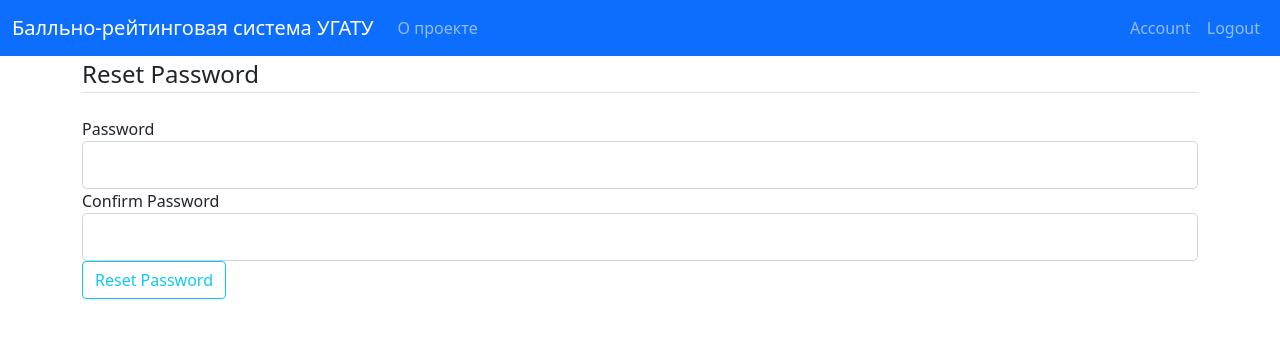
After one commit to sumluxgirl/flaskProject, a Flask app: page /reset_password/1 in a window 1280 px wide. The commit adds this page. Shown: the top 338 px of the page. Run offline with Flask 2, Linux system fonts and the light colour scheme; a user stored in the database is signed in; some libraries are stand-ins or nearby versions.

Commit message:
change password

```diff
--- a/pointraing/forms.py
+++ b/pointraing/forms.py
@@ -1,6 +1,6 @@
 from flask_wtf import FlaskForm
 from wtforms import StringField, PasswordField, SubmitField, BooleanField
-from wtforms.validators import DataRequired
+from wtforms.validators import DataRequired, EqualTo
 
 
 class LoginForm(FlaskForm):
@@ -9,3 +9,10 @@ class LoginForm(FlaskForm):
     password = PasswordField('Password', validators=[DataRequired()])
     remember = BooleanField('Remember Me')
     submit = SubmitField('Login')
+
+
+class ResetPasswordForm(FlaskForm):
+    password = PasswordField('Password', validators=[DataRequired()])
+    confirm_password = PasswordField('Confirm Password',
+                                     validators=[DataRequired(), EqualTo('password')])
+    submit = SubmitField('Reset Password')
--- a/pointraing/models.py
+++ b/pointraing/models.py
@@ -1,6 +1,8 @@
-from pointraing import db, login_manager
+from pointraing import db, login_manager, app
+from jwt import encode as encode_jwt, decode as decode_jwt, ExpiredSignatureError, InvalidTokenError
 from flask_login import UserMixin
 from datetime import datetime
+
 
 @login_manager.user_loader
 def load_user(user_id):
@@ -28,6 +30,35 @@ class User(db.Model, UserMixin):
 
     # labs = db.relationship('Labs', secondary=labs_grade, lazy='subquery',
     #                        backref=db.backref('users', lazy=True))
+
+    def get_reset_token(self, expires_sec=1800):
+        """
+           Generates the Auth Token
+           :return: string
+           """
+        try:
+            payload = {
+                'exp': expires_sec,
+                'iat': datetime.datetime.utcnow(),
+                'sub': self.id
+            }
+            return encode_jwt(
+                payload,
+                app.config.get('SECRET_KEY'),
+                algorithm='HS256'
+            )
+        except Exception:
+            return None
+
+    @staticmethod
+    def verify_reset_token(token):
+        try:
+            user_id = decode_jwt(token, app.config.get('SECRET_KEY'))['sub']
+            return User.query.get(user_id)
+        except ExpiredSignatureError:
+            return 'Signature expired. Please log in again.'
+        except InvalidTokenError:
+            return 'Invalid token. Please log in again'
 
     def __repr__(self):
         return "User('{self.name}', 'self.login')"
@@ -71,7 +102,7 @@ class LabsGrade(db.Model):
                           backref=db.backref('labs_grade', lazy=True))
     user_id = db.Column(db.String(32), db.ForeignKey('user.id'), nullable=False)
     user = db.relationship('User',
-                              backref=db.backref('labs_grade', lazy=True))
+                           backref=db.backref('labs_grade', lazy=True))
     date = db.Column(db.DateTime, nullable=False, default=datetime.utcnow)
 
     def __repr__(self):
--- a/pointraing/routes.py
+++ b/pointraing/routes.py
@@ -1,7 +1,7 @@
-from pointraing import app, bcrypt
+from pointraing import app, bcrypt, db
 from flask import render_template, url_for, redirect, request, flash
 from flask_login import login_user, current_user, logout_user, login_required
-from pointraing.forms import LoginForm
+from pointraing.forms import LoginForm, ResetPasswordForm
 from pointraing.models import User
 
 
@@ -30,7 +30,7 @@ def login():
             next_page = request.args.get('next')
             return redirect(next_page) if next_page else redirect(url_for('home'))
         else:
-            flash('Login Unsuccessful. Please check login and password', 'danger')
+            flash('Войти не удалось. Пожалуйста, проверьте логин и пароль', 'danger')
     return render_template('login.html', title='Login', form=form)
 
 
@@ -48,4 +48,23 @@ def account():
     role = current_user.role.name
     group = current_user.group
     group_name = group.name if group else None
+    print(current_user.get_reset_token())
     return render_template('account.html', title='Account', full_name=full_name, role=role, group_name=group_name)
+
+
+@app.route("/reset_password/<token>", methods=['GET', 'POST'])
+def reset_token(token):
+    if not current_user.is_authenticated:
+        return redirect(url_for('login'))
+    user = User.verify_reset_token(token)
+    if user is None:
+        flash('Недействительный или просроченный токен', 'warning')
+        return redirect(url_for('reset_request'))
+    form = ResetPasswordForm()
+    if form.validate_on_submit():
+        hashed_password = bcrypt.generate_password_hash(form.password.data).decode('utf-8')
+        user.password = hashed_password
+        db.session.commit()
+        flash('Пароль был изменен', 'success')
+        return redirect(url_for('login'))
+    return render_template('reset_token.html', title='Reset Password', form=form)
--- a/pointraing/templates/account.html
+++ b/pointraing/templates/account.html
@@ -12,7 +12,7 @@
                     {% if group_name %}
                         <p class="card-text">Группа: {{ group_name }}</p>
                     {% endif %}
-                    <a class="text-muted" href="{{ url_for('account') }}">Сменить пароль?</a>
+                    <a class="text-muted" href="{{ url_for('reset_token', token=current_user.get_reset_token()) }}">Сменить пароль?</a>
                 </div>
             </div>
         </div>
--- /dev/null
+++ b/pointraing/templates/reset_token.html
@@ -0,0 +1,40 @@
+{% extends "layout.html" %}
+{% block content %}
+    <div class="content-section">
+        <form method="POST" action="">
+            {{ form.hidden_tag() }}
+            <fieldset class="form-group">
+                <legend class="border-bottom mb-4">Reset Password</legend>
+                <div class="form-group">
+                    {{ form.password.label(class="form-control-label") }}
+                    {% if form.password.errors %}
+                        {{ form.password(class="form-control form-control-lg is-invalid") }}
+                        <div class="invalid-feedback">
+                            {% for error in form.password.errors %}
+                                <span>{{ error }}</span>
+                            {% endfor %}
+                        </div>
+                    {% else %}
+                        {{ form.password(class="form-control form-control-lg") }}
+                    {% endif %}
+                </div>
+                <div class="form-group">
+                    {{ form.confirm_password.label(class="form-control-label") }}
+                    {% if form.confirm_password.errors %}
+                        {{ form.confirm_password(class="form-control form-control-lg is-invalid") }}
+                        <div class="invalid-feedback">
+                            {% for error in form.confirm_password.errors %}
+                                <span>{{ error }}</span>
+                            {% endfor %}
+                        </div>
+                    {% else %}
+                        {{ form.confirm_password(class="form-control form-control-lg") }}
+                    {% endif %}
+                </div>
+            </fieldset>
+            <div class="form-group">
+                {{ form.submit(class="btn btn-outline-info") }}
+            </div>
+        </form>
+    </div>
+{% endblock content %}
```
Also changed, not shown: README.md.
